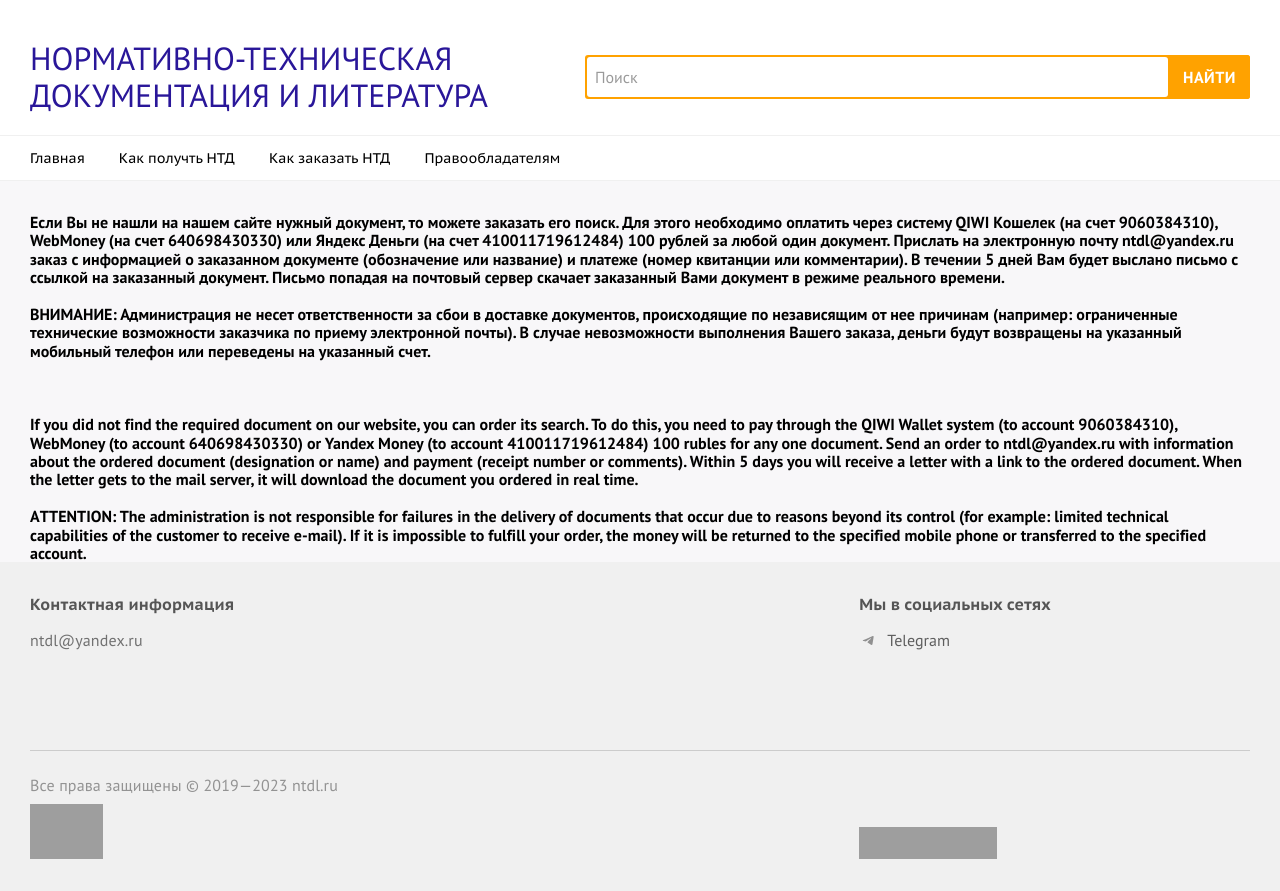
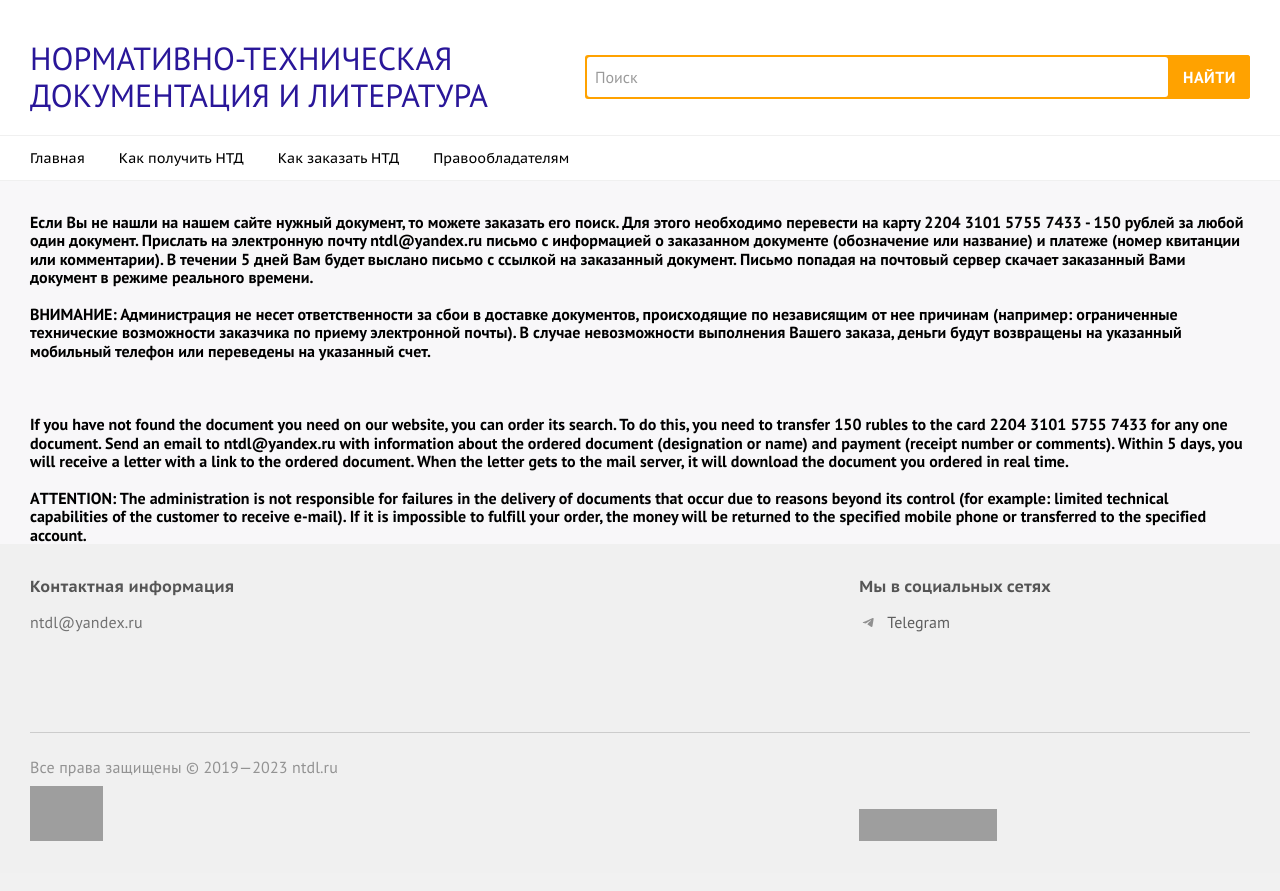
Before and after one commit to AlekseyAgaltsov/my_site, a Django app: page /how_to_order/ in a window 1280 px wide. After the commit the page ends 841 px from the top, so only its background shows below. Run offline with Django 4.2, Linux system fonts and the light colour scheme; grey boxes are pictures that could not be loaded.

Commit message:
актуализация

```diff
--- a/main_page/templates/main_page/home.html
+++ b/main_page/templates/main_page/home.html
@@ -37,7 +37,7 @@
     <div class="main-nav__inner width-container">
         <ul class="main-nav__items">
             <li class="main-nav__item"><a href="/" class="main-nav__link">Главная</a></li>
-            <li class="main-nav__item"><a href="/how_to_get" class="main-nav__link nav-menu-buy-system">Как получть НТД</a></li>
+            <li class="main-nav__item"><a href="/how_to_get" class="main-nav__link nav-menu-buy-system">Как получить НТД</a></li>
             <li class="main-nav__item"><a href="/how_to_order" class="main-nav__link nav-menu-demo-version">Как заказать НТД</a></li>
 
             <li class="main-nav__item"><a href="/right_holders" class="main-nav__link">Правообладателям</a></li>
--- a/main_page/templates/main_page/how_to_order.html
+++ b/main_page/templates/main_page/how_to_order.html
@@ -4,9 +4,10 @@
 {% block content %}
 
 <b> Если Вы не нашли на нашем сайте нужный документ, то можете заказать его поиск.
-    Для этого необходимо оплатить через систему QIWI Кошелек (на счет 9060384310), WebMoney (на счет 640698430330) или Яндекс Деньги (на счет 410011719612484) 100 рублей за любой один документ.
-    Прислать на электронную почту ntdl@yandex.ru заказ с информацией о заказанном документе (обозначение или название) и платеже (номер квитанции или комментарии).
-    В течении 5 дней Вам будет выслано письмо с ссылкой на заказанный документ. Письмо попадая на почтовый сервер скачает заказанный Вами документ в режиме реального времени.
+    Для этого необходимо перевести на карту 2204 3101 5755 7433 - 150 рублей за любой один документ.
+    Прислать на электронную почту ntdl@yandex.ru письмо с информацией о заказанном документе (обозначение или название) и платеже (номер квитанции или комментарии).
+    В течении 5 дней Вам будет выслано письмо с ссылкой на заказанный документ.
+    Письмо попадая на почтовый сервер скачает заказанный Вами документ в режиме реального времени.
     <br>
     <br>
     ВНИМАНИЕ: Администрация не несет ответственности за сбои в доставке документов, происходящие по независящим от нее
@@ -17,9 +18,10 @@
     <br>
     <br>
     <br>
-    If you did not find the required document on our website, you can order its search.
-    To do this, you need to pay through the QIWI Wallet system (to account 9060384310), WebMoney (to account 640698430330) or Yandex Money (to account 410011719612484) 100 rubles for any one document.
-    Send an order to ntdl@yandex.ru with information about the ordered document (designation or name) and payment (receipt number or comments). Within 5 days you will receive a letter with a link to the ordered document.
+    If you have not found the document you need on our website, you can order its search.
+    To do this, you need to transfer 150 rubles to the card 2204 3101 5755 7433 for any one document.
+    Send an email to ntdl@yandex.ru with information about the ordered document (designation or name) and payment (receipt number or comments).
+    Within 5 days, you will receive a letter with a link to the ordered document.
     When the letter gets to the mail server, it will download the document you ordered in real time.
     <br>
     <br>
```
Also changed, not shown: main_page/templates/main_page/how_to_get.html (+6 -6 lines), main_page/templates/main_page/right_holders.html (+6 -6 lines).
